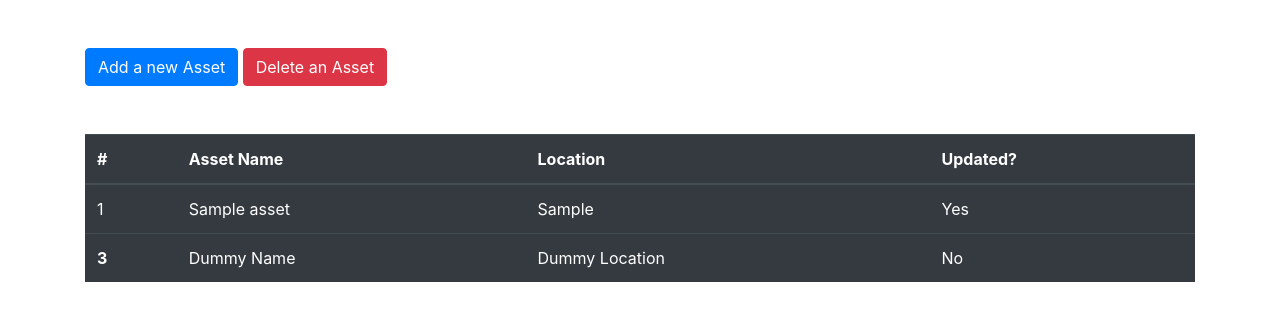
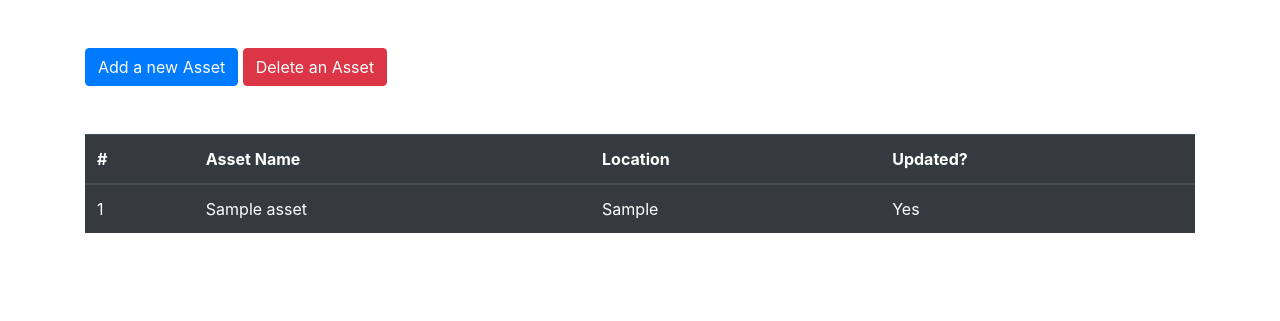
Before and after one commit to SerbanConstantin/assetsManagement, a Flask app: page / in a window 1280 px wide. Shown: the part 56-377 px from the top of the page. Run offline with Flask 2, Linux system fonts and the light colour scheme; the visitor is signed in with stand-in values (Sample User, id 1); tables that the repository leaves empty hold one stand-in row (values such as "Sample post"); some libraries are stand-ins or nearby versions.

Commit message:
update index.html

```diff
--- a/app/templates/home/index.html
+++ b/app/templates/home/index.html
@@ -43,7 +43,7 @@
             <td> {{ item[0] }} </td>
             <td> {{ item[1] }} </td>
             <td> {{ item[2] }} </td>
-            {% if item[3] == 0 %}
+            {% if item[3] == "0" %}
                 <td> No </td>
             {% else %}
                 <td> Yes </td>
@@ -51,12 +51,6 @@
           </tr>
           {% endfor %}
 
-          <tr>
-            <th scope="row">3</th>
-            <td>Dummy Name</td>
-            <td>Dummy Location</td>
-            <td>No</td>
-          </tr>
         </tbody>
       </table>
     </div>
```
